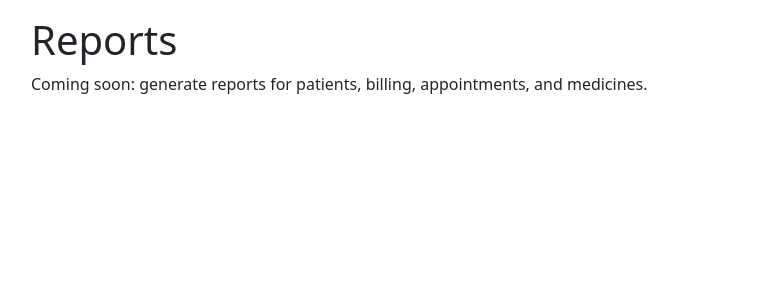
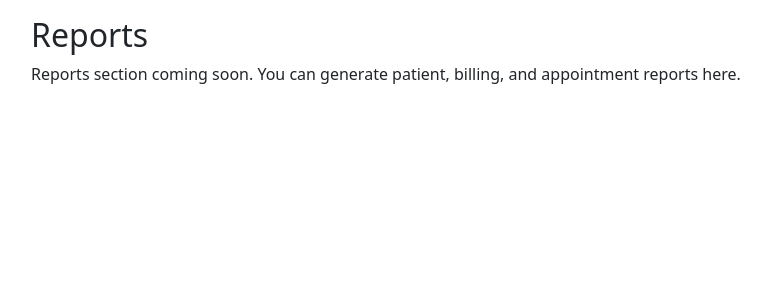
Before and after one commit to onesmuson/Patient-Data-Management-System-PDMS-, a Flask app: page /reports in a window 1280 px wide. Shown: the part 56-356 px from the top of the page, without its empty margins (51-822 px from the left). Run offline with Flask 3, Linux system fonts and the light colour scheme; the visitor is signed in with stand-in values (Sample User, id 1); parts of the project's set-up code (start-up, migrations or seed data) failed here and were passed over.

Commit message:
Update reports.html

```diff
--- a/templates/reports.html
+++ b/templates/reports.html
@@ -1,7 +1,6 @@
 {% extends "base.html" %}
-{% block title %}Reports{% endblock %}
 
 {% block content %}
-<h1>Reports</h1>
-<p>Coming soon: generate reports for patients, billing, appointments, and medicines.</p>
+<h2>Reports</h2>
+<p>Reports section coming soon. You can generate patient, billing, and appointment reports here.</p>
 {% endblock %}
```
